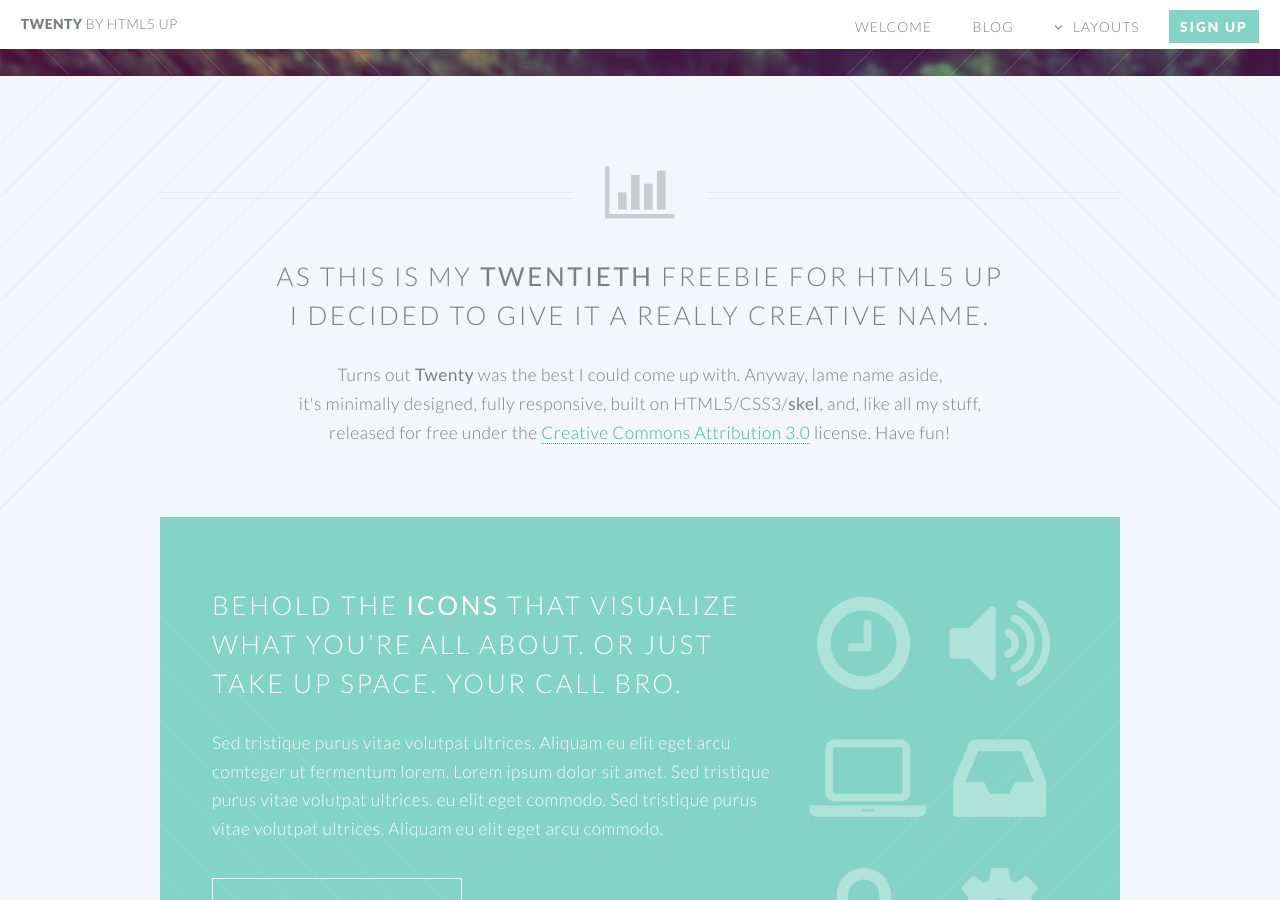
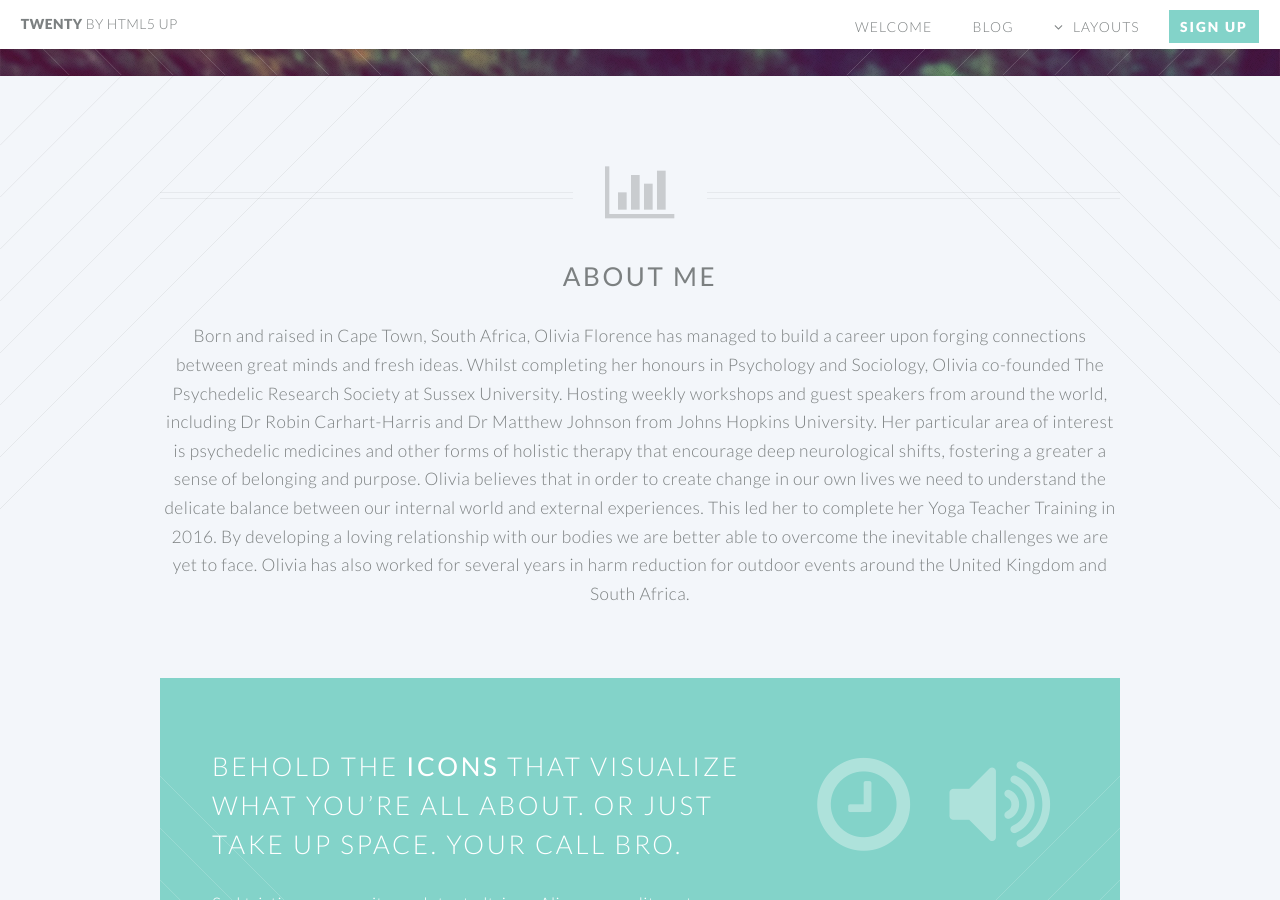
Before and after one commit to edwardvk/oliviaflorence, a Jekyll site: the page built from docs/index.html, in a window 1280 px wide and 900 px high, scrolled down 496 px. Built offline with Jekyll 4.4.1, drawn with Linux system fonts in a browser that asks for light colours.

Commit message:
Added Olivia text

```diff
--- a/docs/index.html
+++ b/docs/index.html
@@ -6,15 +6,13 @@ layout: landing-page
 
 				<header class="special container">
 					<span class="icon fa-bar-chart-o"></span>
-					<h2>As this is my <strong>twentieth</strong> freebie for HTML5 UP
-					<br />
-					I decided to give it a really creative name.</h2>
-					<p>Turns out <strong>Twenty</strong> was the best I could come up with. Anyway, lame name aside,
-					<br />
-					it's minimally designed, fully responsive, built on HTML5/CSS3/<strong>skel</strong>,
-					and, like all my stuff,
-					<br />
-					released for free under the <a href="http://html5up.net/license">Creative Commons Attribution 3.0</a> license. Have fun!</p>
+					<h2><strong>About me</strong></h2>
+					<p>
+Born and raised in Cape Town, South Africa, Olivia Florence has managed to build a career upon forging connections between great minds and fresh ideas. Whilst completing her honours in Psychology and Sociology, Olivia co-founded The Psychedelic Research Society at Sussex University. Hosting weekly workshops and guest speakers from around the world, including Dr Robin Carhart-Harris and Dr Matthew Johnson from Johns Hopkins University. Her particular area of interest is psychedelic medicines and other forms of holistic therapy that encourage deep neurological shifts, fostering a greater a sense of belonging and purpose.
+
+Olivia believes that in order to create change in our own lives we need to understand the delicate balance between our internal world and external experiences. This led her to complete her Yoga Teacher Training in 2016. By developing a loving relationship with our bodies we are better able to overcome the inevitable challenges we are yet to face.
+
+Olivia has also worked for several years in harm reduction for outdoor events around the United Kingdom and South Africa.</p>
 				</header>
 
 				<!-- One -->
```
